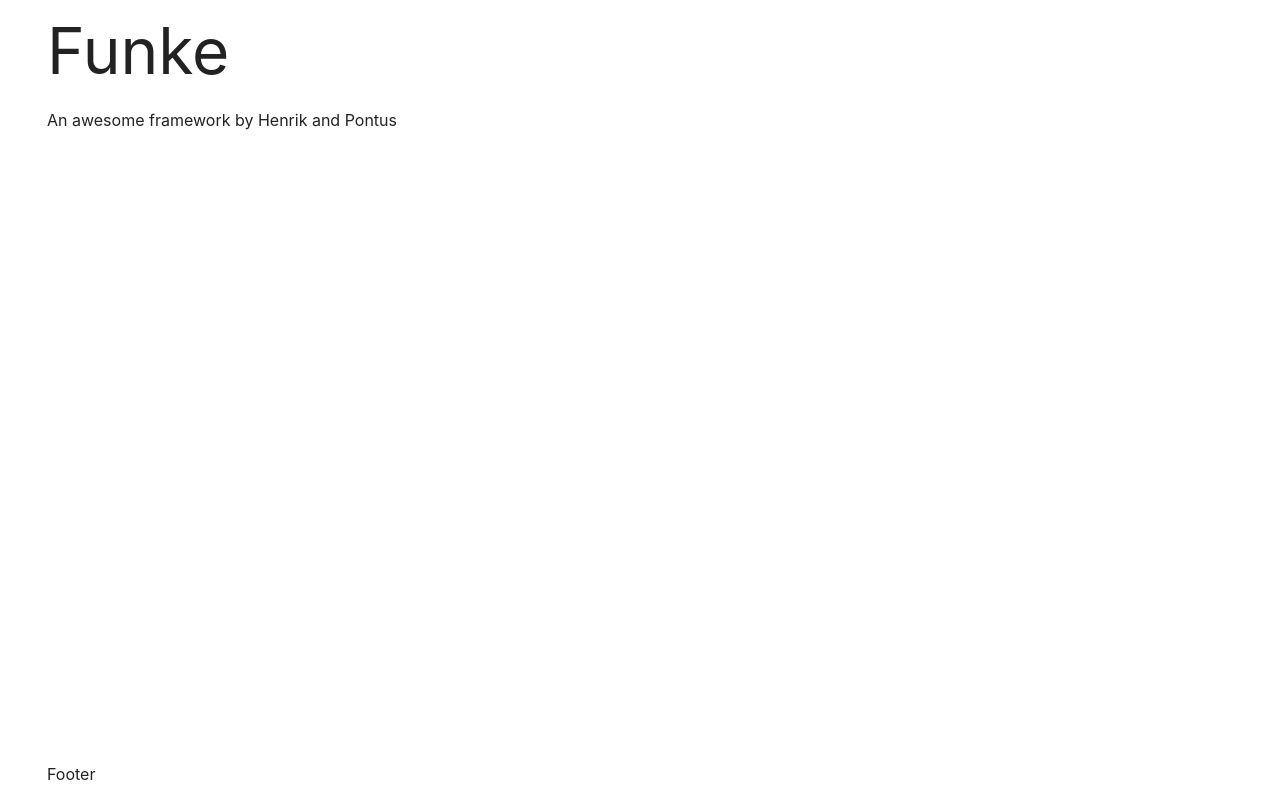
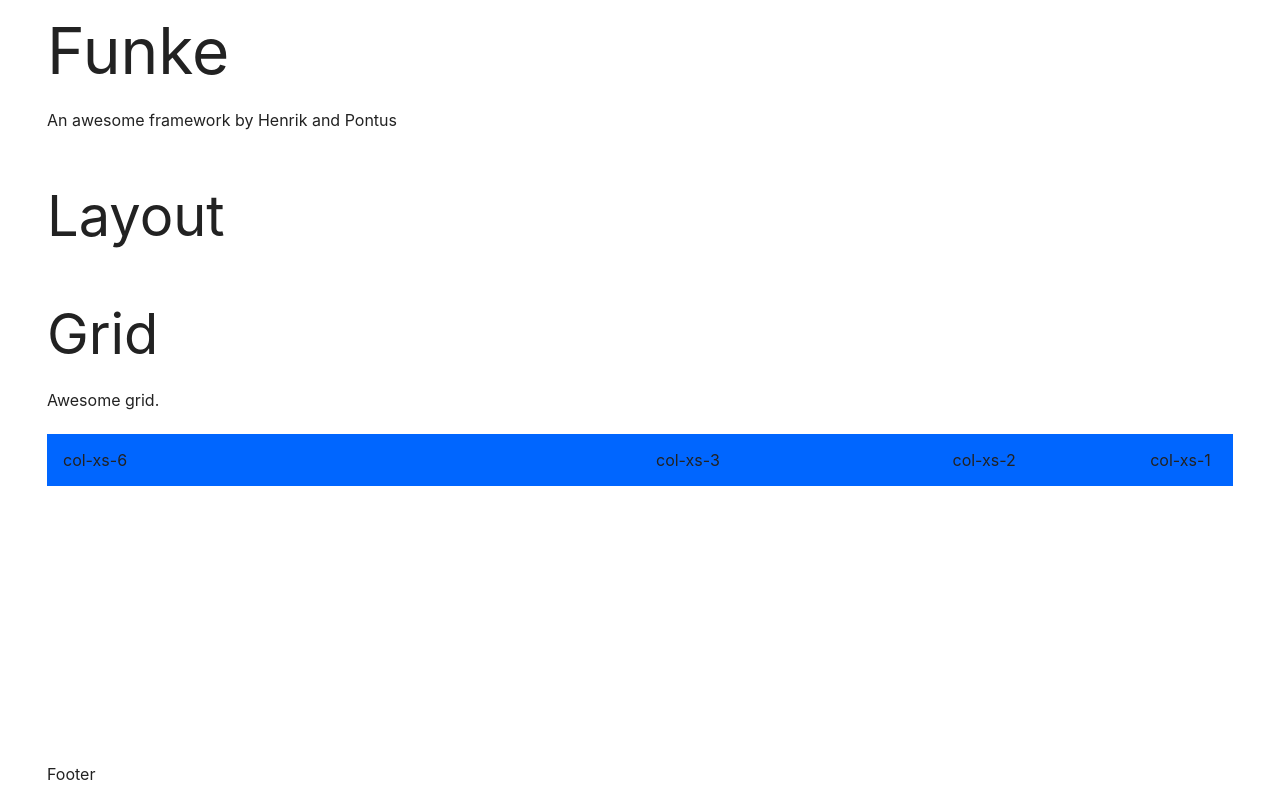
Before and after one commit to pontuswallberg/funke, a website: page docs/index.html in a window 1280 px wide. Drawn offline with Linux system fonts and the light colour scheme.

Commit message:
added an utilities file and started on grid docs

```diff
--- a/docs/index.html
+++ b/docs/index.html
@@ -10,6 +10,7 @@
     </head>
     <body>
         <main>
+            <section>
                 <div class="container">
                     <div class="row">
                         <div class="col">
@@ -18,6 +19,32 @@
                         </div>
                     </div>
                 </div>
+            </section>
+            <section>
+                <div class="container">
+                    <div class="row">
+                        <div class="col">
+                            <h2>Layout</h2>
+                        </div>
+                    </div>
+                </div>
+            </section>
+            <section>
+                <div class="container">
+                    <div class="row">
+                        <div class="col">
+                            <h2>Grid</h2>
+                            <p>Awesome grid.</p>
+                            <div class="row">
+                                <div class="col-xs-6 bg-blue">col-xs-6</div>
+                                <div class="col-xs-3 bg-blue">col-xs-3</div>
+                                <div class="col-xs-2 bg-blue">col-xs-2</div>
+                                <div class="col-xs-1 bg-blue">col-xs-1</div>
+                            </div>
+                        </div>
+                    </div>
+                </div>
+            </section>
         </main>
         <footer>
             <div class="container">
--- /dev/null
+++ b/scss/_utilities.scss
@@ -0,0 +1,6 @@
+.bg-black {
+	background-color: $black;
+}
+.bg-blue {
+	background-color: $blue;
+}
--- a/scss/funke.scss
+++ b/scss/funke.scss
@@ -1,4 +1,5 @@
 @import "variables";
+@import "utilities";
 @import "grid/grid";
 
 html {
--- a/scss/grid/_variables.scss
+++ b/scss/grid/_variables.scss
@@ -22,4 +22,5 @@ $gutter: 1rem !default;
 	width: 100%;
 	min-height: 1px;
 	padding: $gutter;
+	margin-top: 0;
 };
```
Also changed, not shown: css/funke.css, docs/css/funke.css. Lines whose indentation alone changed are shown as unchanged.
